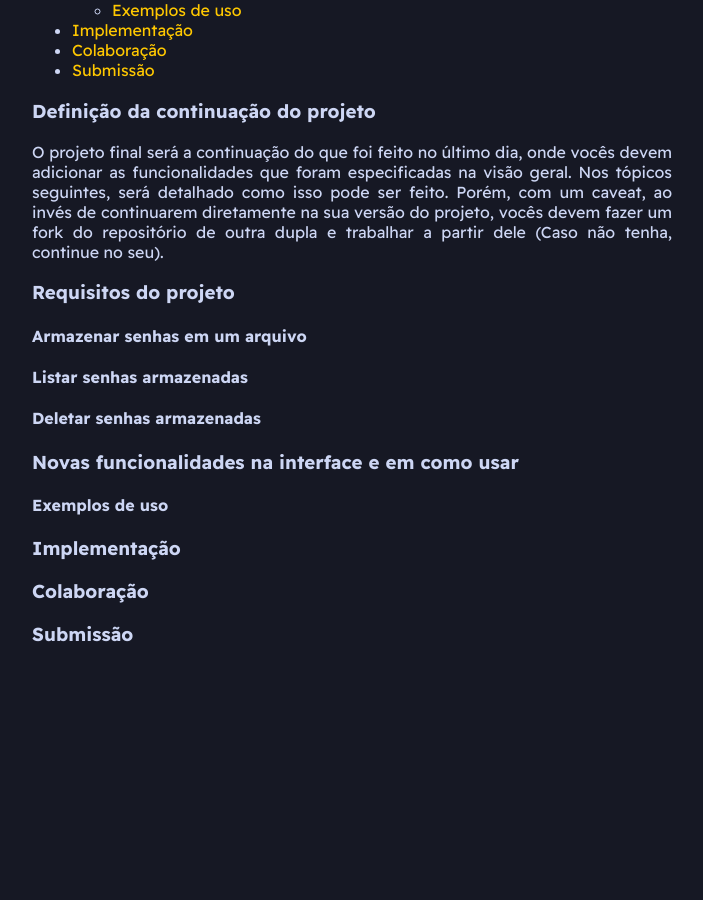
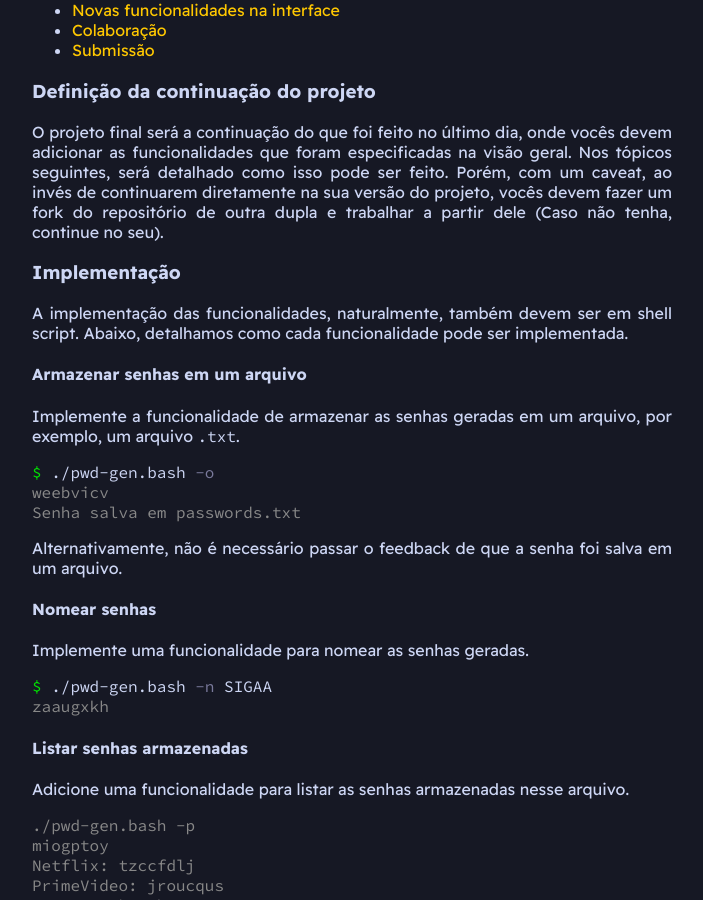
Before and after one commit to PETCC-UFRN/minicurso-linux-git, a Jekyll site: the page built from quintoDia.md, in a window 1280 px wide and 900 px high, scrolled down 7809 px. Shown: the whole window, without its empty margins (288-991 px from the left). Built offline with Jekyll 4.4.1, drawn with Linux system fonts in a browser that asks for light colours; before the commit the page ends 8473 px from its top, so only the background shows below that; some of the changed text lies outside the part shown.

Commit message:
feat(quinto dia): projeto final concluído

````diff
--- a/quintoDia.md
+++ b/quintoDia.md
@@ -2,6 +2,7 @@
 layout: default
 title: Minicurso de Linux e Git
 ---
+
 
 
 
@@ -256,7 +257,8 @@
 
 - Adicionar um `CHANGELOG.md` ao projeto.
 - Armazenar as senhas geradas em um arquivo.
-- Ler desse arquivo e deletar se necessário.
+- Listar as senhas armazenadas.
+- Nomear as senhas geradas.
 
 ### Sumário
 
@@ -264,13 +266,11 @@
 - [Visão geral](#visão-geral)
 - [Sumário](#sumário)
 - [Definição da continuação do projeto](#definição-da-continuação-do-projeto)
-- [Requisitos do projeto](#requisitos-do-projeto)
+- [Implementação](#implementação)
   - [Armazenar senhas em um arquivo](#armazenar-senhas-em-um-arquivo)
+  - [Nomear senhas](#nomear-senhas)
   - [Listar senhas armazenadas](#listar-senhas-armazenadas)
-  - [Deletar senhas armazenadas](#deletar-senhas-armazenadas)
-- [Novas funcionalidades na interface e em como usar](#novas-funcionalidades-na-interface-e-em-como-usar)
-  - [Exemplos de uso](#exemplos-de-uso)
-- [Implementação](#implementação)
+- [Novas funcionalidades na interface](#novas-funcionalidades-na-interface)
 - [Colaboração](#colaboração)
 - [Submissão](#submissão)
 <!--toc:end-->
@@ -283,20 +283,75 @@
 vocês devem fazer um fork do repositório de outra dupla e trabalhar a partir dele (Caso não tenha, continue
 no seu).
 
-### Requisitos do projeto
+### Implementação
+
+A implementação das funcionalidades, naturalmente, também devem ser em shell script. Abaixo, detalhamos
+como cada funcionalidade pode ser implementada.
 
 #### Armazenar senhas em um arquivo
 
+Implemente a funcionalidade de armazenar as senhas geradas em um arquivo, por exemplo, um arquivo `.txt`.
+
+```terminal
+$ ./pwd-gen.bash -o
+weebvicv
+Senha salva em passwords.txt
+```
+
+Alternativamente, não é necessário passar o feedback de que a senha foi salva em um arquivo.
+
+#### Nomear senhas
+
+Implemente uma funcionalidade para nomear as senhas geradas.
+
+```terminal
+$ ./pwd-gen.bash -n SIGAA
+zaaugxkh
+```
+
 #### Listar senhas armazenadas
 
-#### Deletar senhas armazenadas
+Adicione uma funcionalidade para listar as senhas armazenadas nesse arquivo.
 
-### Novas funcionalidades na interface e em como usar
+```terminal
+./pwd-gen.bash -p
+miogptoy
+Netflix: tzccfdlj
+PrimeVideo: jroucqus
+SIGAA: wohzsrhe
+SitePet: nommyigz
+```
 
-#### Exemplos de uso
+### Novas funcionalidades na interface
 
-### Implementação
+A interface de help do script deve ser atualizada para refletir as novas funcionalidades.
+
+```terminal
+$ ./pwd-gen.bash -h
+Bem vindo ao password generator! Versão 1.0, (c) 2024, Cicrano, DIMAp, UFRN
+Uso ./pwd-gen.bash [OPTIONS]
+Opções:
+  -l LENGTH  Especifica o tamanho da senha (padrão: 8)
+  -u         Inclui letras maiúsculas na senha
+  -d         Inclui dígitos na senha
+  -s         Inclui símbolos na senha
+  -h         Exibe essa ajuda
+  -o         Salva a senha gerada em um arquivo
+  -n NAME    Adiciona um nome a senha gerada
+  -p         Exibe senhas geradas
+
+O comporatemento padrão é gerar uma senha de 8 caracteres minúsculos
+```
 
 ### Colaboração
 
+A continuação do projeto também deve ser feita em duplas, e a colaboração deve ser feita através do uso
+das ferramentas Git e Github.
+
 ### Submissão
+
+Um email para <linuxgitpetcc@gmail.com>, com o link do fork do repositório e nome completo dos autores é
+suficiente. Apenas um membro da dupla deve realizar a submissão.
+
+---
+&copy; PET-CC, DIMAp, UFRN
````
